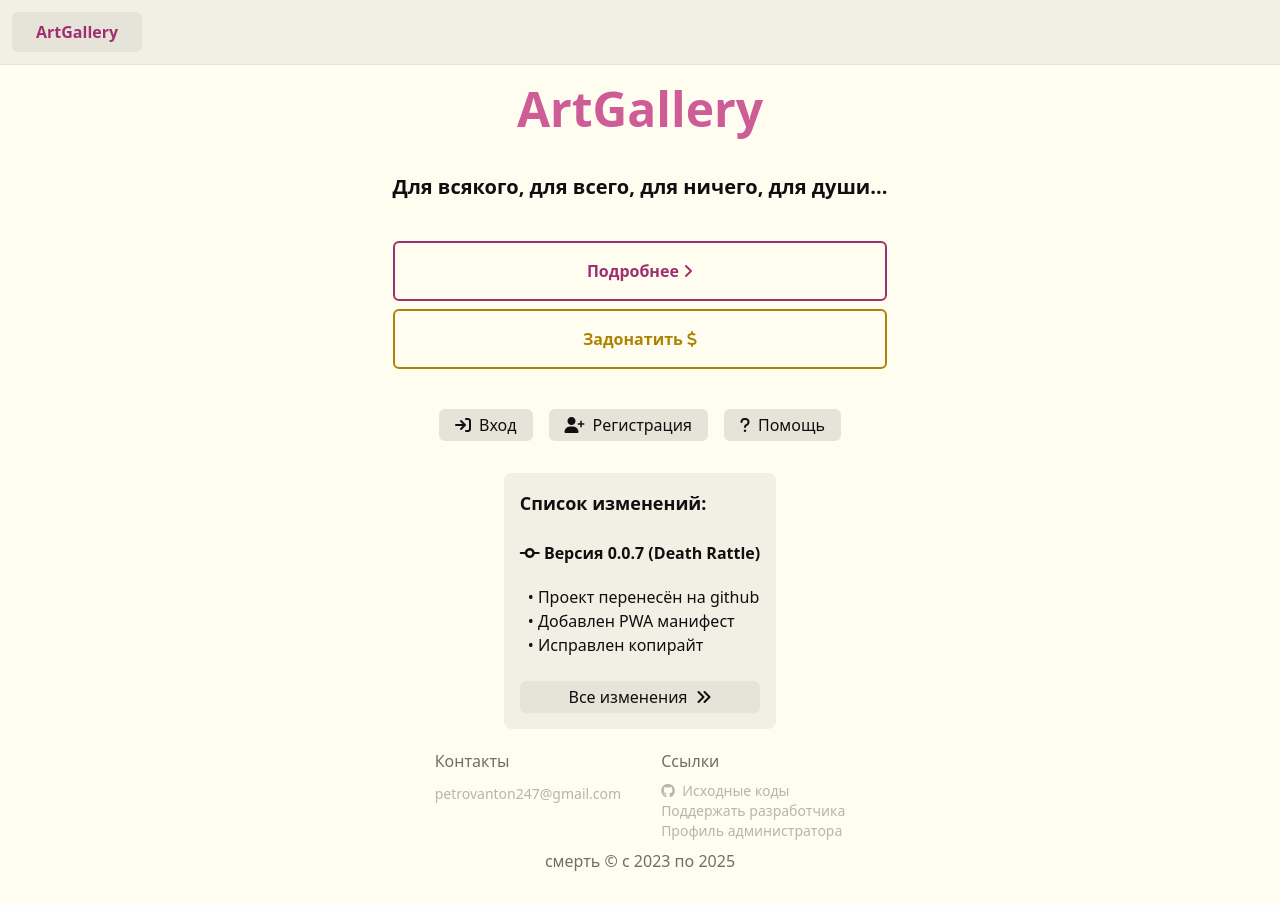
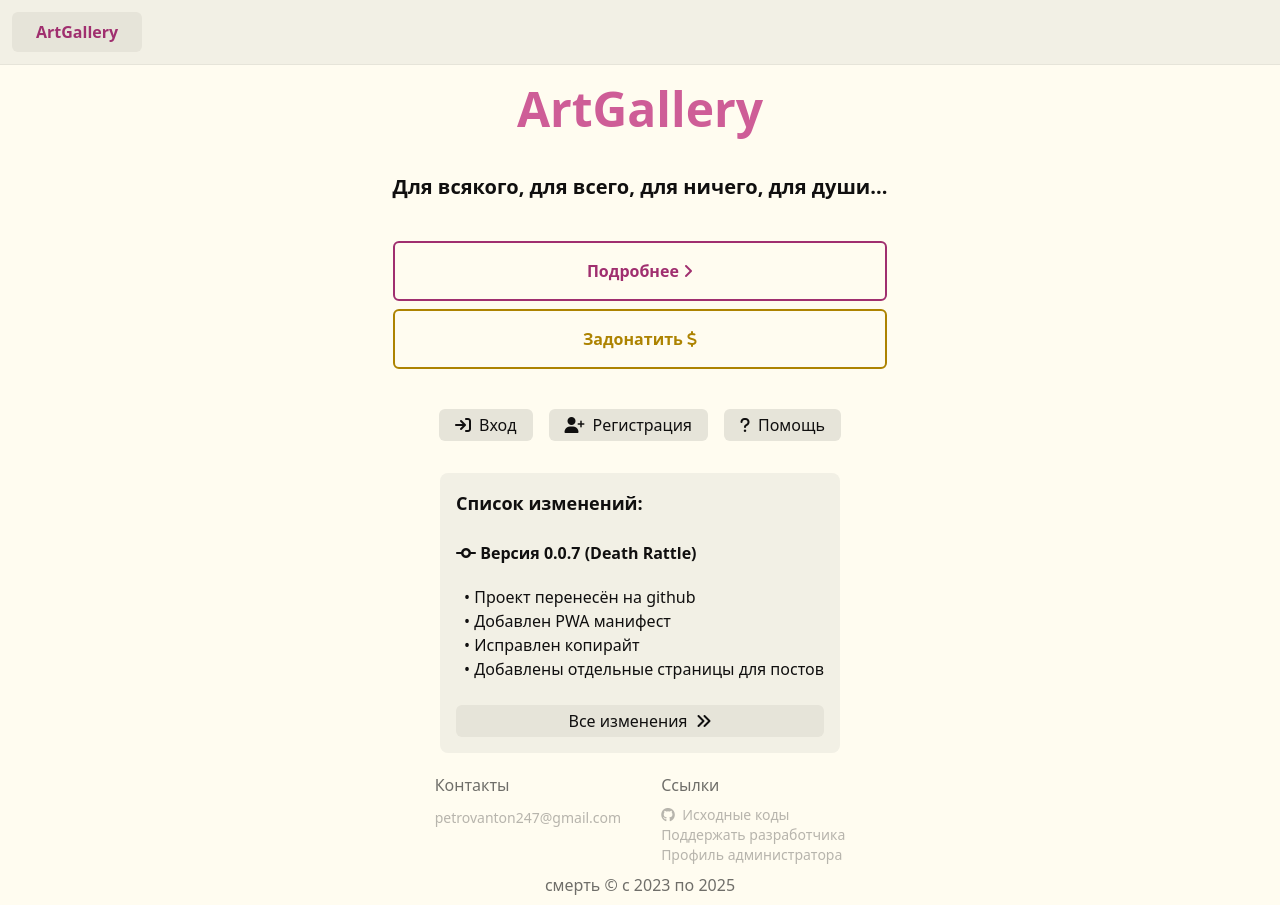
Before and after one commit to Katy248/art-gallery, a Vue app in the folder client/: page / in a window 1280 px wide. Before the commit the page ends 881 px from the top, so only its background shows below. Built offline with nearby package versions, Linux system fonts and the light colour scheme.

Commit message:
Update changelog

```diff
--- a/client/src/data/index.js
+++ b/client/src/data/index.js
@@ -22,6 +22,7 @@ const CHANGELOGS = [
       "Проект перенесён на github",
       "Добавлен PWA манифест",
       "Исправлен копирайт",
+      "Добавлены отдельные страницы для постов",
     ],
   },
   {
```
